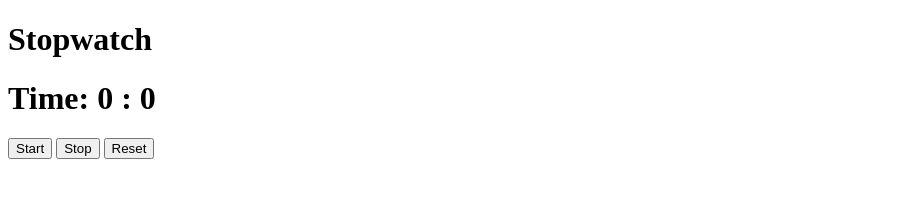
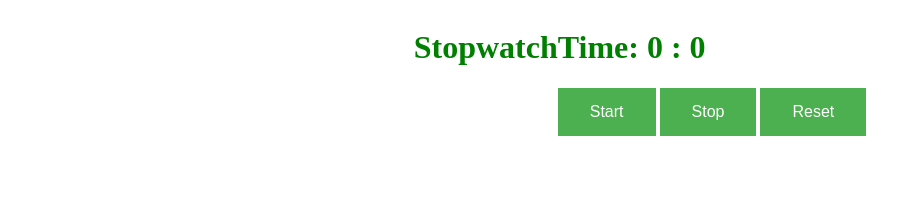
Before and after one commit to ThomasLam2142/stop-watch, a plain HTML site: page index.html in a window 1280 px wide. Shown: the whole page, without its empty margins (0-921 px from the left). Drawn offline with Linux system fonts and the light colour scheme.

Commit message:
added styling but need to get things lined up

```diff
--- a/index.html
+++ b/index.html
@@ -8,25 +8,29 @@
         <script src="stopwatch.js" async></script>
     </head>
 
+
+    <div class = "container">
         <header>
             <h1>Stopwatch</h1>
         </header>
-
+        <div>
             <body>
+                <div>
                     <h1>Time:
                         <span Id="displayTime">0</span>
                         <span>:</span>
                         <span Id = "displayMilli">00</span>
                     </h1>
-
+                </div>
+                <div>
                     <form>
 
-            <button type="button" onclick="startClick()">Start</button>
-            <button type="button" onclick="stopClick()">Stop</button>
-            <button type="button" onclick="resetClick()">Reset</button>
+                        <button type="button" class="button" onclick="startClick()">Start</button>
+                        <button type="button" class="button" onclick="stopClick()">Stop</button>
+                        <button type="button" class="button" onclick="resetClick()">Reset</button>
                     </form>
-
-
+                </div>
             </body>
-
+        </div>
+    </div>
 </html>
--- a/styles.css
+++ b/styles.css
@@ -0,0 +1,16 @@
+.container {
+    display: flex;
+    justify-content: center;
+    color: green;
+}
+
+.button {
+    background-color: #4CAF50; /* Green */
+    border: none;
+    color: white;
+    padding: 15px 32px;
+    text-align: center;
+    text-decoration: none;
+    display: inline-block;
+    font-size: 16px;
+  }
```
Lines whose indentation alone changed are shown as unchanged.
